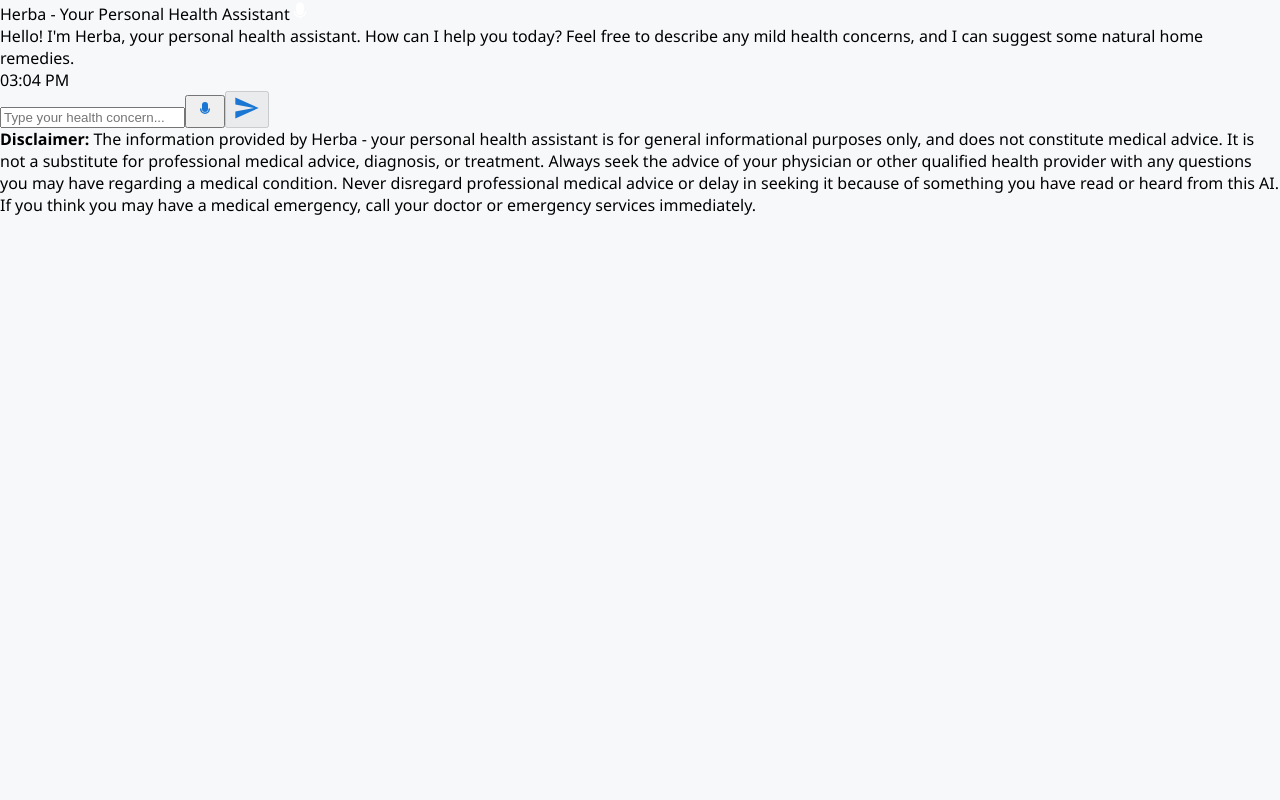
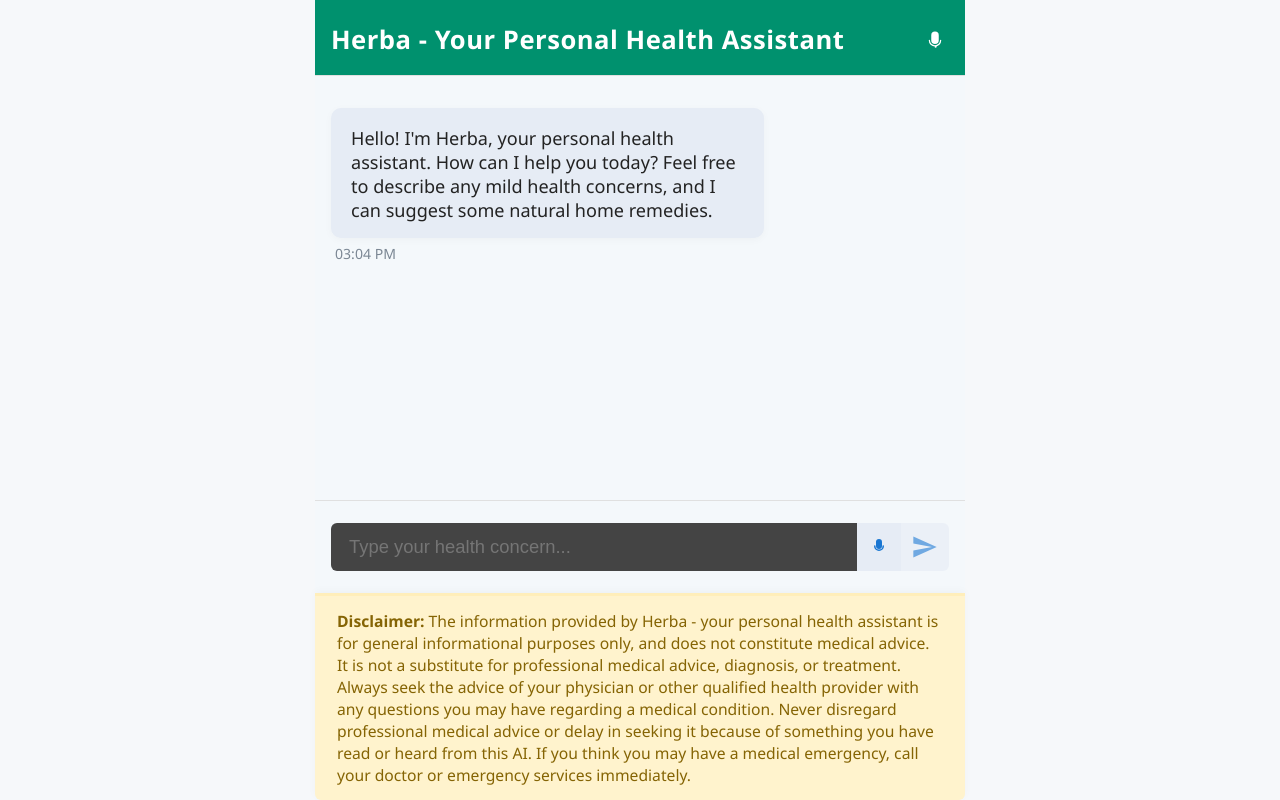
Before and after one commit to Ramya-Pravallika/HERBA--Your-Personal-Health-Assistant, a React (Create React App) app in the folder frontend/: page / in a window 1280 px wide. Built offline with nearby package versions, Linux system fonts and the light colour scheme.

Commit message:
Update index.css

```diff
--- a/frontend/src/index.css
+++ b/frontend/src/index.css
@@ -1,71 +1,152 @@
 body {
   margin: 0;
+  background: #f4f8fb;
   font-family: "Segoe UI", Arial, sans-serif;
-  background: #f4fbe5;
 }
 
-.container {
-  max-width: 500px;
-  margin: 48px auto;
-  background: #fff;
-  border-radius: 14px;
-  box-shadow: 0 6px 24px rgba(0,0,0,0.12);
-  padding: 32px 28px 16px 28px;
+.herba-app {
+  max-width: 650px;
+  margin: 0 auto;
+  min-height: 100vh;
+  display: flex;
+  flex-direction: column;
+  background: #f4f8fb;
 }
 
-h1 {
-  text-align: center;
-  margin-bottom: 24px;
-  color: #3f6634;
+.herba-header {
+  background: #00916e;
+  color: #fff;
+  padding: 22px 0 18px 16px;
+  font-size: 1.6rem;
+  font-weight: 600;
+  letter-spacing: 0.02em;
+  border-bottom: 1px solid #e0e0e0;
+  position: relative;
+  display: flex;
+  justify-content: space-between;
+  align-items: center;
 }
 
-.chat-form {
+.herba-header-icons {
   display: flex;
+  align-items: center;
+  margin-right: 20px;
 }
 
-.chat-input {
-  flex: 1;
-  padding: 12px;
-  border: 1px solid #bcdba7;
-  border-radius: 6px 0 0 6px;
-  outline: none;
-  font-size: 1rem;
-  background: #f8fff3;
+.herba-sound-icon {
+  margin-left: 12px;
+  vertical-align: middle;
 }
 
-.chat-btn {
-  padding: 0 22px;
-  background: #4ca148;
+.herba-chat-area {
+  flex: 1;
+  background: #f4f8fb;
+  padding: 32px 16px 12px 16px;
+  overflow-y: auto;
+  display: flex;
+  flex-direction: column;
+}
+
+.herba-msg {
+  margin-bottom: 16px;
+  max-width: 70%;
+  position: relative;
+  display: flex;
+  flex-direction: column;
+}
+
+.herba-msg-bot {
+  align-self: flex-start;
+}
+
+.herba-msg-user {
+  align-self: flex-end;
+}
+
+.herba-msg-text {
+  background: #e6ecf5;
+  color: #232323;
+  border-radius: 10px;
+  padding: 18px 20px 16px 20px;
+  font-size: 1.13rem;
+  box-shadow: 0 2px 8px rgba(0,0,0,0.03);
+  margin-bottom: 6px;
+}
+
+.herba-msg-user .herba-msg-text {
+  background: #1976d2;
   color: #fff;
+}
+
+.herba-msg-time {
+  font-size: 0.88rem;
+  color: #7b8794;
+  margin-left: 4px;
+}
+
+.herba-input-bar {
+  display: flex;
+  align-items: center;
+  padding: 22px 16px;
+  background: #f4f8fb;
+  border-top: 1px solid #e0e0e0;
+}
+
+.herba-input {
+  flex: 1;
+  font-size: 1.15rem;
+  padding: 13px 18px;
+  border: none;
+  border-radius: 6px 0 0 6px;
+  background: #444;
+  color: #fff;
+  outline: none;
+  margin-right: -1px;
+}
+
+.herba-voice-btn {
+  background: #e6ecf5;
+  border: none;
+  border-radius: 0;
+  padding: 0 10px;
+  cursor: pointer;
+  transition: background 0.2s;
+  height: 48px;
+  display: flex;
+  align-items: center;
+}
+
+.herba-voice-btn.listening,
+.herba-voice-btn:hover {
+  background: #b2e5d6;
+}
+
+.herba-send-btn {
+  background: #e6ecf5;
   border: none;
   border-radius: 0 6px 6px 0;
-  font-size: 1rem;
+  padding: 0 10px;
   cursor: pointer;
-  transition: background 0.25s;
-}
-.chat-btn:disabled {
-  background: #a6d8a8;
-  cursor: not-allowed;
-}
-.chat-btn:not(:disabled):hover {
-  background: #357a38;
+  transition: background 0.2s;
+  height: 48px;
+  display: flex;
+  align-items: center;
 }
 
-.chat-response {
-  background: #f6fff4;
-  min-height: 60px;
-  margin: 24px 0;
-  padding: 16px;
-  border-radius: 8px;
-  border: 1px solid #e0f2df;
-  color: #333;
-  white-space: pre-line;
-  font-size: 1rem;
+.herba-send-btn:disabled {
+  cursor: not-allowed;
+  opacity: 0.6;
 }
 
-.disclaimer {
-  margin-top: 24px;
-  font-size: 12px;
-  color: #888;
-  text-align: center;
+.herba-disclaimer {
+  padding: 14px 22px 14px 22px;
+  background: #fff3cd;
+  color: #856404;
+  font-size: 0.98rem;
+  border-top: 3px solid #ffeeba;
+  border-bottom-left-radius: 6px;
+  border-bottom-right-radius: 6px;
+  box-shadow: 0 -2px 8px rgba(0,0,0,0.03);
+  margin-top: auto;
+  margin-bottom: 0;
 }
```
